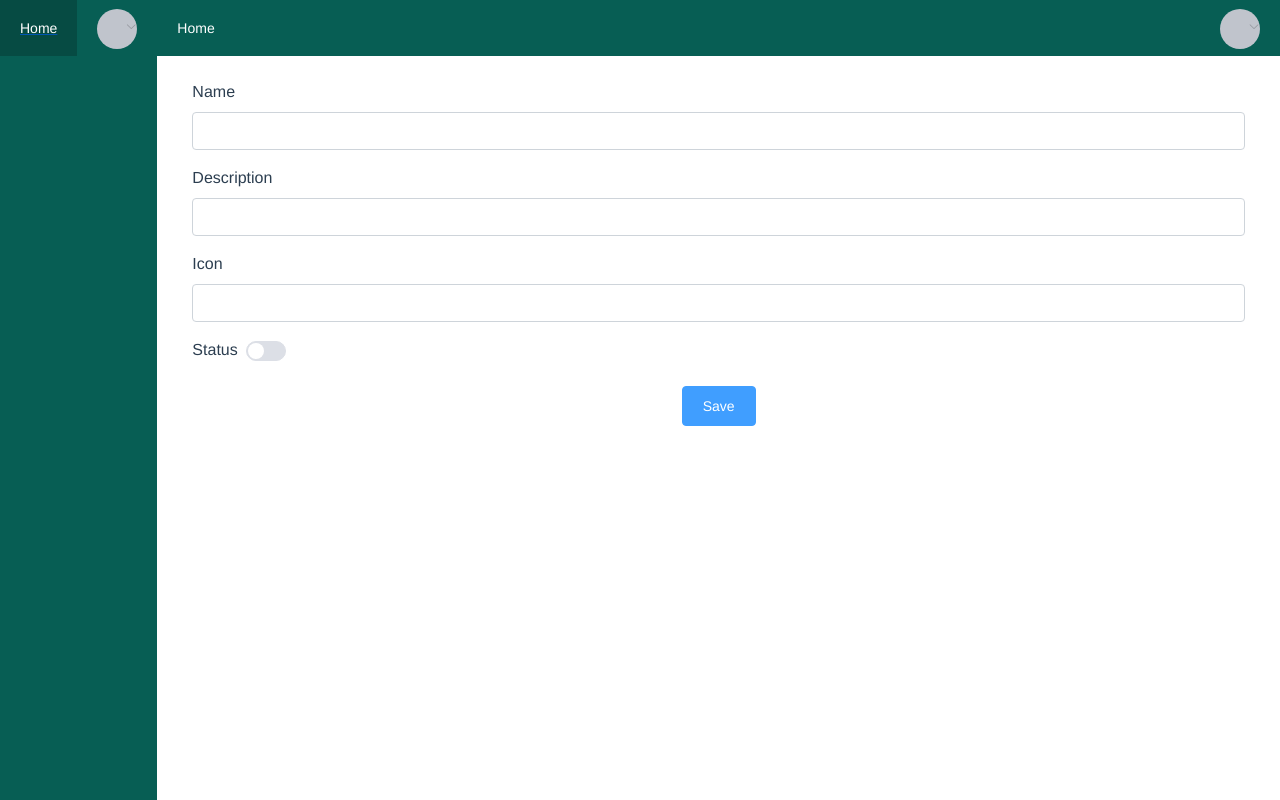
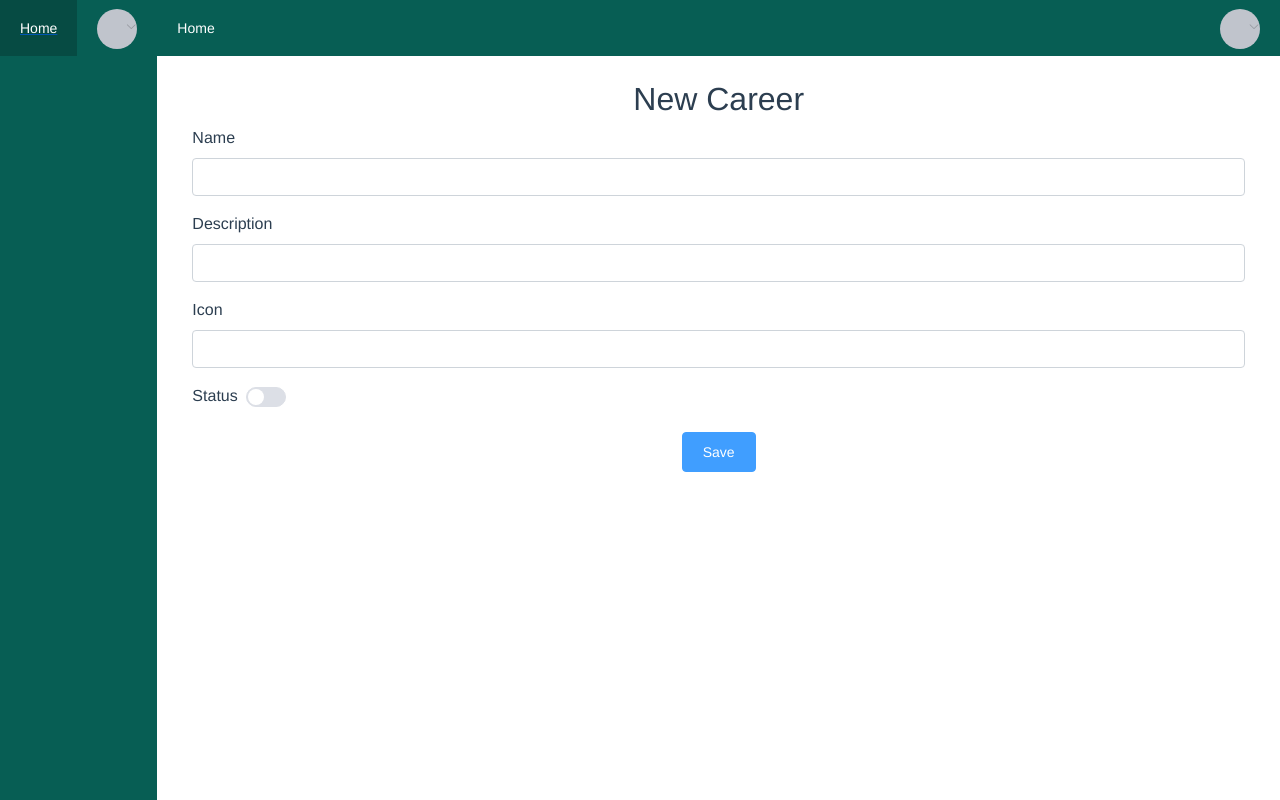
Before and after one commit to braian125/quicky-admin-panel, a Vue app: page /careers/new in a window 1280 px wide. Built offline with nearby package versions, Linux system fonts and the light colour scheme.

Commit message:
[ACP-5] Career title

```diff
--- a/src/views/careers/CreateCareer.vue
+++ b/src/views/careers/CreateCareer.vue
@@ -1,5 +1,6 @@
 <template>
   <div class="container">
+    <h2>New Career</h2>
     <form @submit.prevent="handleCreateCareer">
       <div class="form-group text-left">
         <label for="name">Name</label>
```
